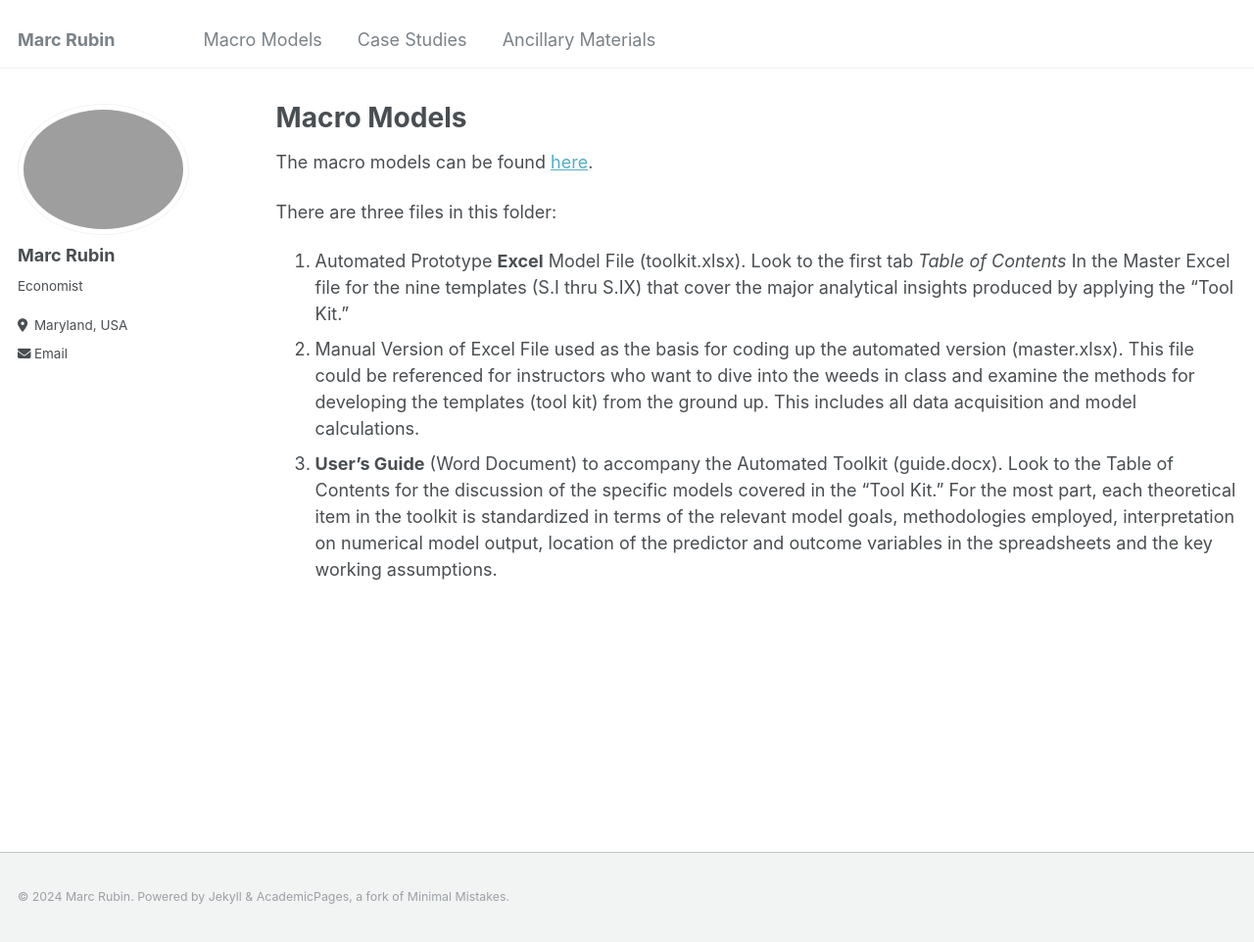
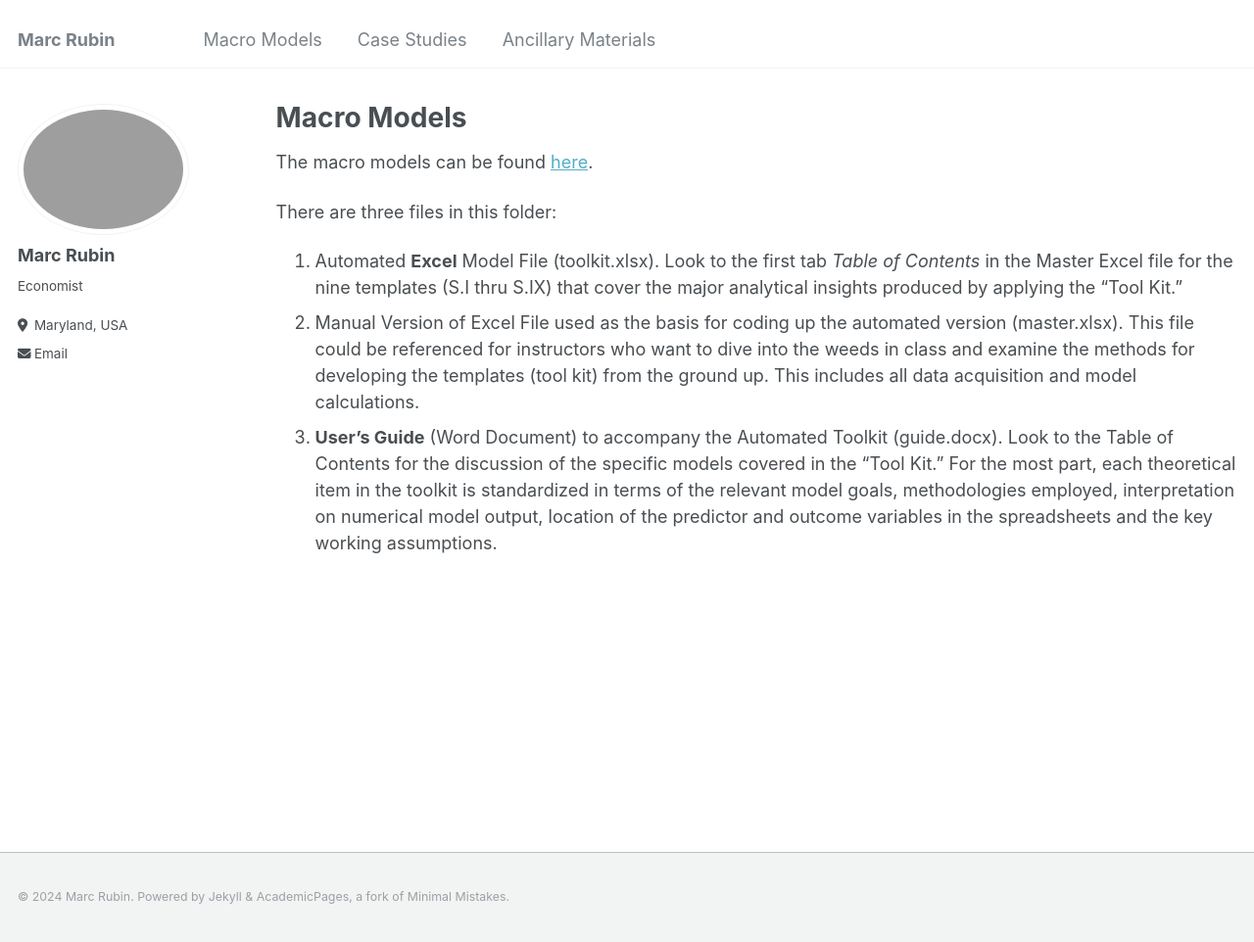
Before and after one commit to marc-rubin/marc-rubin.github.io, a Jekyll site: the page built from _pages/models.html, in a window 1280 px wide and 962 px high. Shown: the whole window at 98% size. Built offline with Jekyll 4.4.1, drawn with Linux system fonts in a browser that asks for light colours.

Commit message:
Update models.html

```diff
--- a/_pages/models.html
+++ b/_pages/models.html
@@ -9,7 +9,7 @@ author_profile: true
 
 <p>There are three files in this folder:
 <ol>
-  <li>Automated Prototype <b>Excel</b> Model File (toolkit.xlsx). Look to the first tab <i>Table of Contents</i> In the Master Excel file for the nine templates (S.I thru S.IX) that cover the major analytical insights produced by applying the “Tool Kit.”</li>
+  <li>Automated <b>Excel</b> Model File (toolkit.xlsx). Look to the first tab <i>Table of Contents</i> in the Master Excel file for the nine templates (S.I thru S.IX) that cover the major analytical insights produced by applying the “Tool Kit.”</li>
   <li>Manual Version of Excel File used as the basis for coding up the automated version (master.xlsx). This file could be referenced for instructors who want to dive into the weeds in class and examine the methods for developing the templates (tool kit) from the ground up. This includes all data acquisition and model calculations.</li>
   <li><b>User’s Guide</b> (Word Document) to accompany the Automated Toolkit (guide.docx). Look to the Table of Contents for the discussion of the specific models covered in the “Tool Kit.” For the most part, each theoretical item in the toolkit is standardized in terms of the relevant model goals, methodologies employed, interpretation on numerical model output, location of the predictor and outcome variables in the spreadsheets and the key working assumptions.</li>
 </ol>
```
